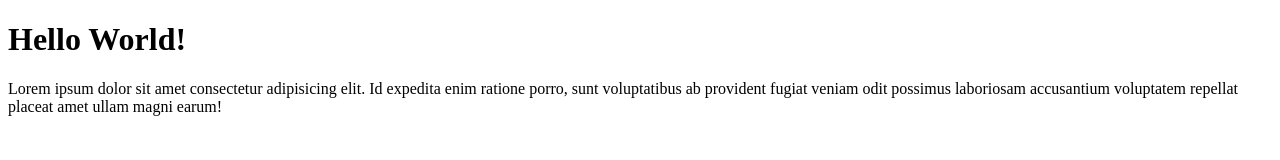
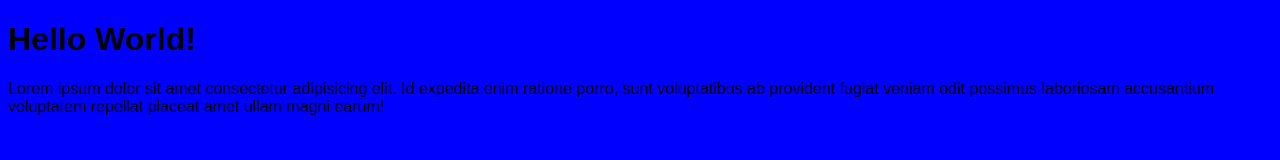
Before and after one commit to aquileseomundodigital/primeiro-que-vai-ao-github, a plain HTML site: page index.html in a window 1280 px wide. Drawn offline with Linux system fonts and the light colour scheme.

Commit message:
criado e linkado o estilo

```diff
--- a/index.html
+++ b/index.html
@@ -5,6 +5,7 @@
     <meta http-equiv="X-UA-Compatible" content="IE=edge">
     <meta name="viewport" content="width=device-width, initial-scale=1.0">
     <title>Teste do Git + GitHub</title>
+    <link rel="stylesheet" href="style.css">
 </head>
 <body>
     <h1>Hello World!</h1>
--- /dev/null
+++ b/style.css
@@ -0,0 +1,4 @@
+body {
+    background-color: blue;
+    font-family: Arial, Helvetica, sans-serif;
+}
```
